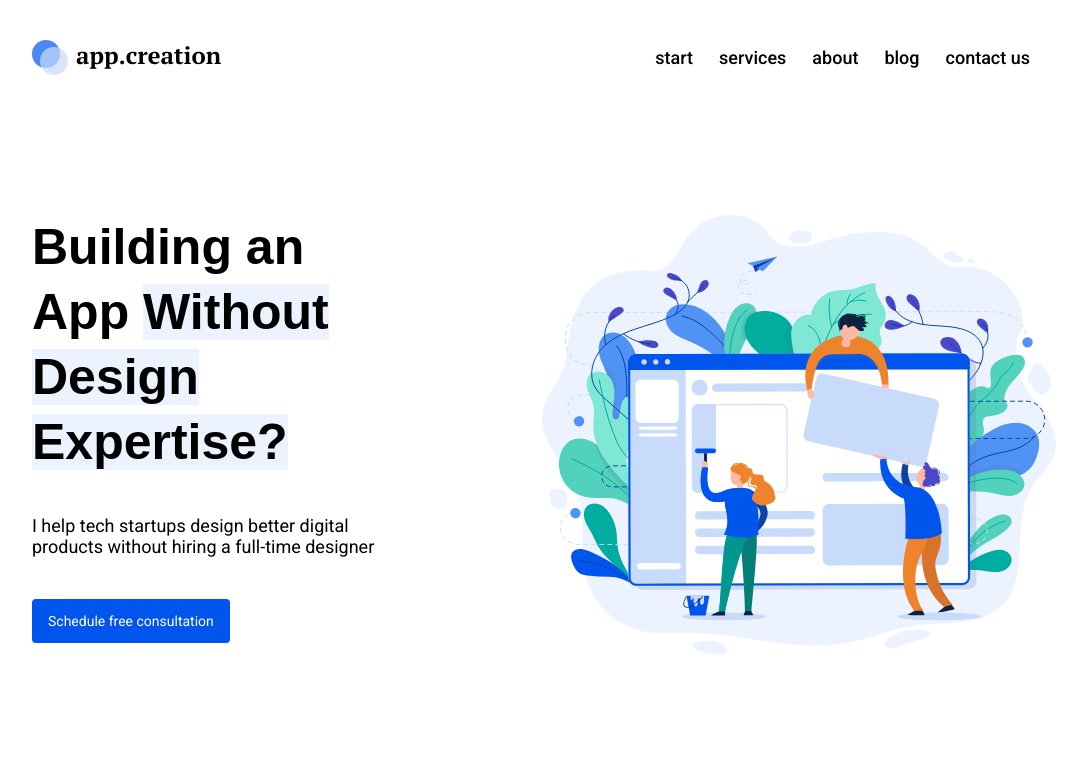
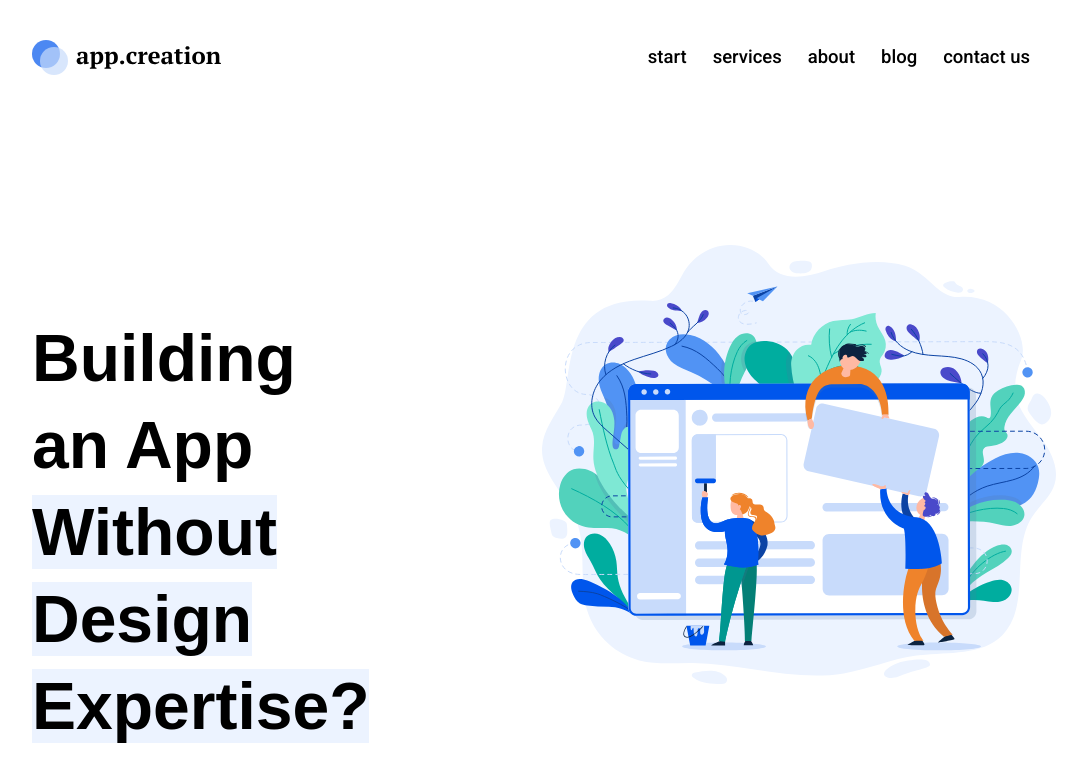
Before and after one commit to WebHeroSchool/Repository-Az, a plain HTML site: page Index.html in a window 1280 px wide. Shown: the top 784 px of the page, without its empty margins (96-1183 px from the left). Drawn offline with Linux system fonts and the light colour scheme; a web font is replaced by a local one.

Commit message:
Update styles.css

```diff
--- a/styles.css
+++ b/styles.css
@@ -9,7 +9,7 @@ body {
   padding: 40px 0;
   display: flex;
   justify-content: space-between;
-  margin-bottom: 100px;
+  margin-bottom: 130px;
 }
 .logo, .menu {
   display: inline-block;
@@ -26,7 +26,7 @@ body {
 .menu__item {
   position: relative;
   margin-right:26px;
-  font: 500 18px/21px Roboto, arial, helvetica, sans-serif;
+  font: 500 18.5px/21px Roboto, arial, helvetica, sans-serif;
   color: #000;
   text-decoration: none;
   transition: opacity 0.5s;
@@ -47,20 +47,21 @@ body {
   padding-right: 0;
 }
 .main {
-  padding: 0 63% 100px 0;
+  padding: 0 66% 150px 0;
   background: top right no-repeat url(mainImg.svg);
 }
 .main__title {
-  margin: 0 0 40px 0;
-  font: bold 50px/65px pt_serif, arial, helvetica, sans-serif;
+  padding-top: 70px;
+  margin: 0 0 37px 0;
+  font: bold 66px/87px PT_Serif, arial, helvetica, sans-serif;
 }
 .main__subtitle {
-  margin: 0 0 41px 0;
-  font: 18px/21px Roboto, arial, helvetica, sans-serif;
+  margin: 0 0 59px 0;
+  font: 24px/26px Roboto, arial, helvetica, sans-serif;
 }
 .main__button {
-  font: 14px/46px Roboto, arial, helvetica, sans-serif;
-  padding: 14px 16px;
+  font: 18px/21px Roboto, arial, helvetica, sans-serif;
+  padding: 18px 21px;
   text-decoration: none;
   color: #FFF;
   background: #0056EC;
```
